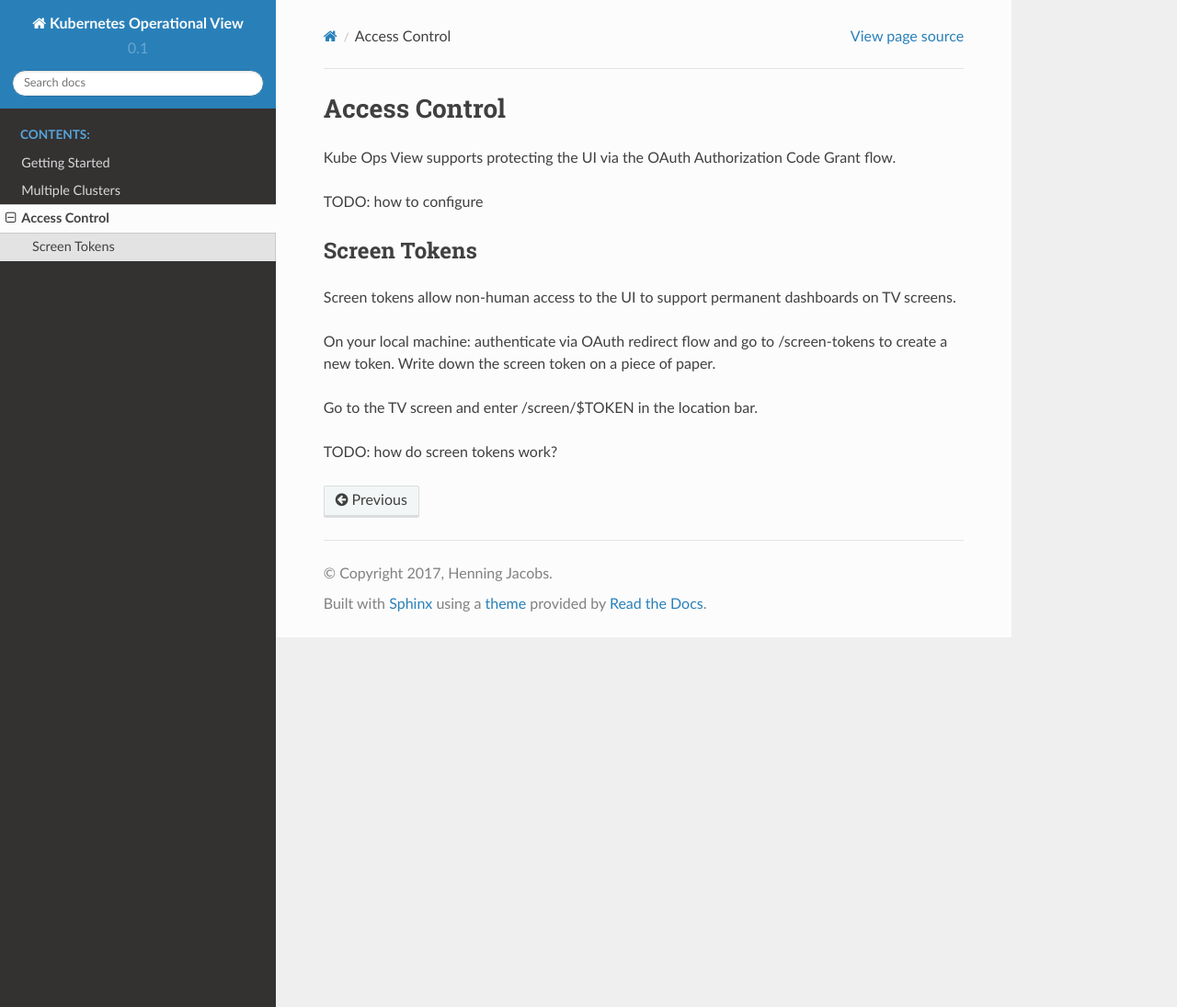
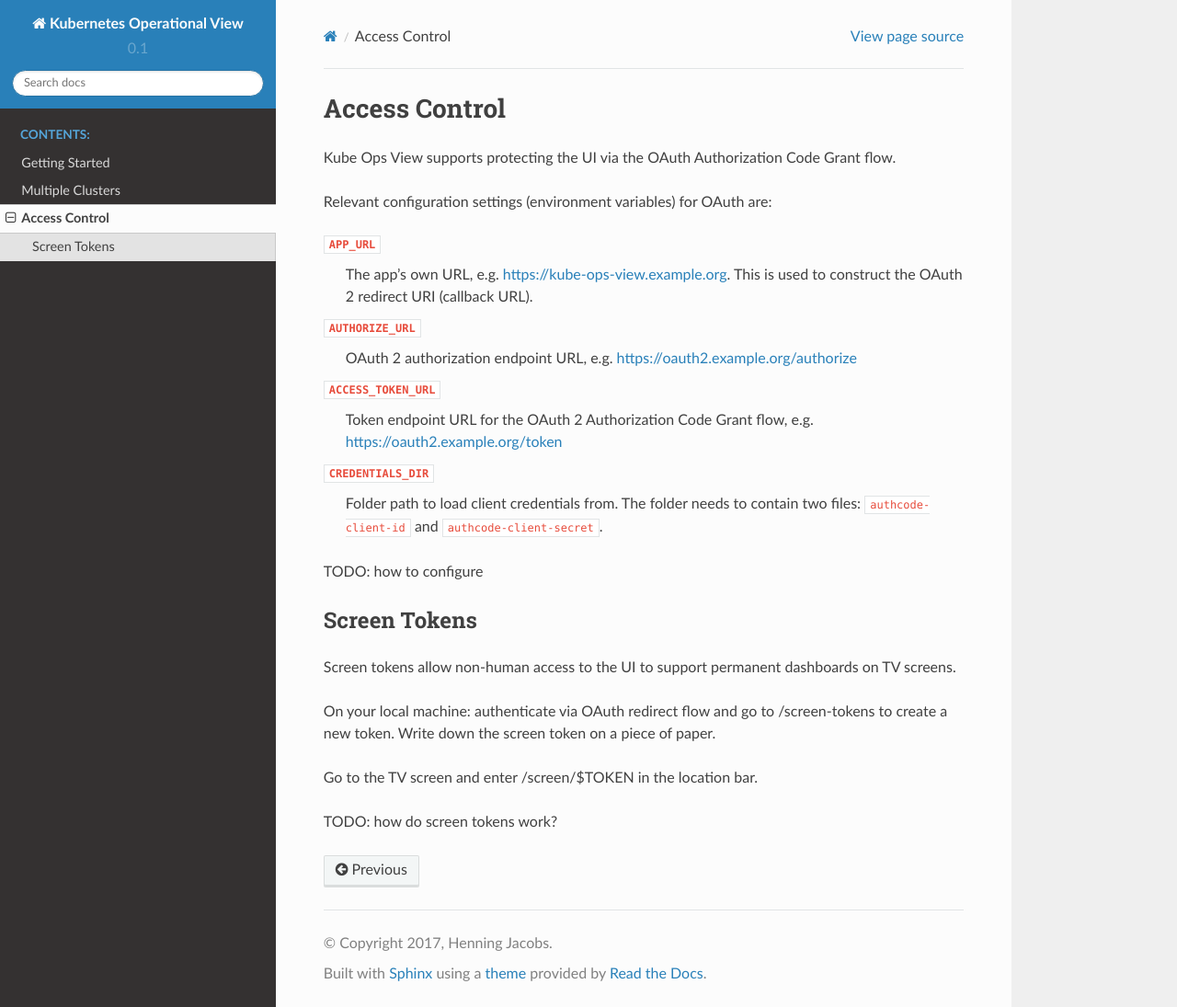
Before and after one commit to hjacobs/kube-ops-view, a Sphinx documentation site: the page built from docs/access-control.rst, in a window 1280 px wide and 1095 px high. Shown: the whole window at 92% size. Built offline with Sphinx 7.4.7 and the Read the Docs theme 2.0.0, drawn with Linux system fonts in a browser that asks for light colours.

Commit message:
relevant OAuth env vars

```diff
--- a/docs/access-control.rst
+++ b/docs/access-control.rst
@@ -3,6 +3,18 @@ Access Control
 ==============
 
 Kube Ops View supports protecting the UI via the OAuth Authorization Code Grant flow.
+
+Relevant configuration settings (environment variables) for OAuth are:
+
+``APP_URL``
+    The app's own URL, e.g. https://kube-ops-view.example.org. This is used to construct the OAuth 2 redirect URI (callback URL).
+``AUTHORIZE_URL``
+    OAuth 2 authorization endpoint URL, e.g. https://oauth2.example.org/authorize
+``ACCESS_TOKEN_URL``
+    Token endpoint URL for the OAuth 2 Authorization Code Grant flow, e.g. https://oauth2.example.org/token
+``CREDENTIALS_DIR``
+    Folder path to load client credentials from. The folder needs to contain two files: ``authcode-client-id`` and ``authcode-client-secret``.
+
 
 TODO: how to configure
 
```
